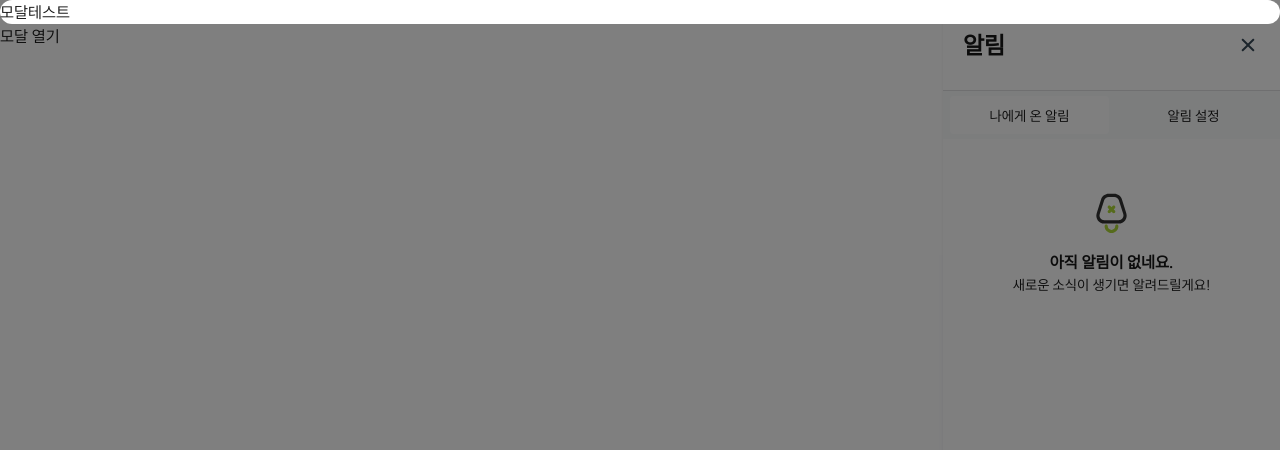
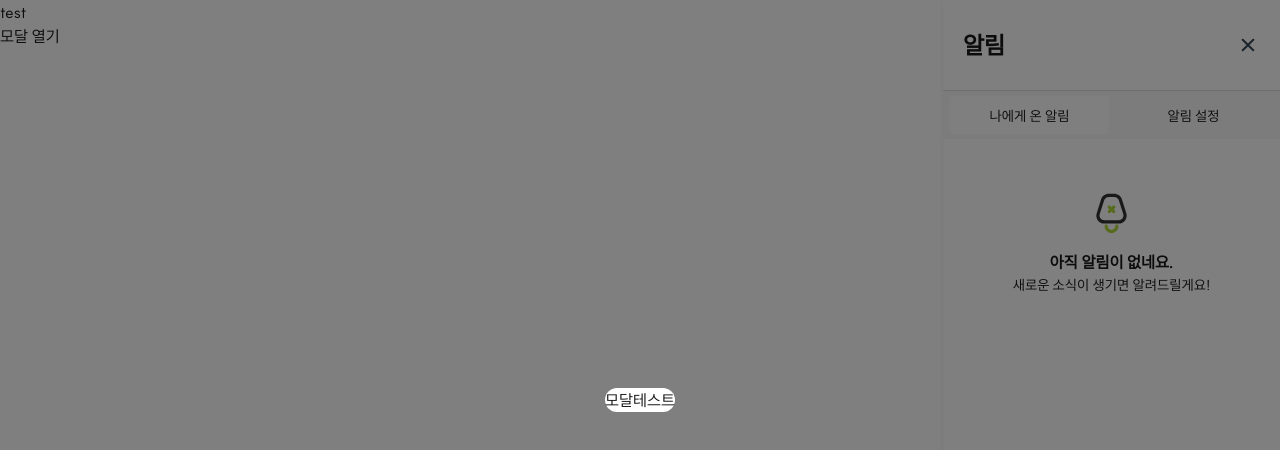
Before and after one commit to muzi55/didit, a Next.js app: page / in a window 1280 px wide. Both pictures are taken after a click on the button "모달 열기". Shown: the top 450 px of the page. Built offline with nearby package versions, Linux system fonts and the light colour scheme.

Commit message:
storybook: Modal 컴포넌트 리팩토링 및 스토리북 추가

```diff
--- a/src/app/_components/modal/Modal.tsx
+++ b/src/app/_components/modal/Modal.tsx
@@ -22,19 +22,19 @@ export default function Modal({
 
 	return mounted && element
 		? createPortal(
-				<Modal.Container closeModal={closeModal}>{children}</Modal.Container>,
+				<ModalContainer closeModal={closeModal}>{children}</ModalContainer>,
 				element,
 			)
 		: null;
 }
 
-const ModalContainer = ({
+function ModalContainer({
 	children,
 	closeModal,
 }: {
 	children: React.ReactNode;
 	closeModal: () => void;
-}) => {
+}) {
 	const handleBackgroundClick = (e: React.MouseEvent) => {
 		if (e.target === e.currentTarget) {
 			closeModal();
@@ -43,12 +43,10 @@ const ModalContainer = ({
 
 	return (
 		<div
-			className="fixed top-0 left-0 bottom-0 right-0 bg-[rgba(0,0,0,0.5)] z-50"
+			className="fixed top-0 left-0 bottom-0 right-0 bg-[rgba(0,0,0,0.5)] z-50 flex justify-center items-center"
 			onClick={handleBackgroundClick}
 		>
 			<div className="bg-white rounded-2xl">{children}</div>
 		</div>
 	);
-};
-
-Modal.Container = ModalContainer;
+}
```
Also changed, not shown: 1 other file (tests, documents, lock files or other folders).
